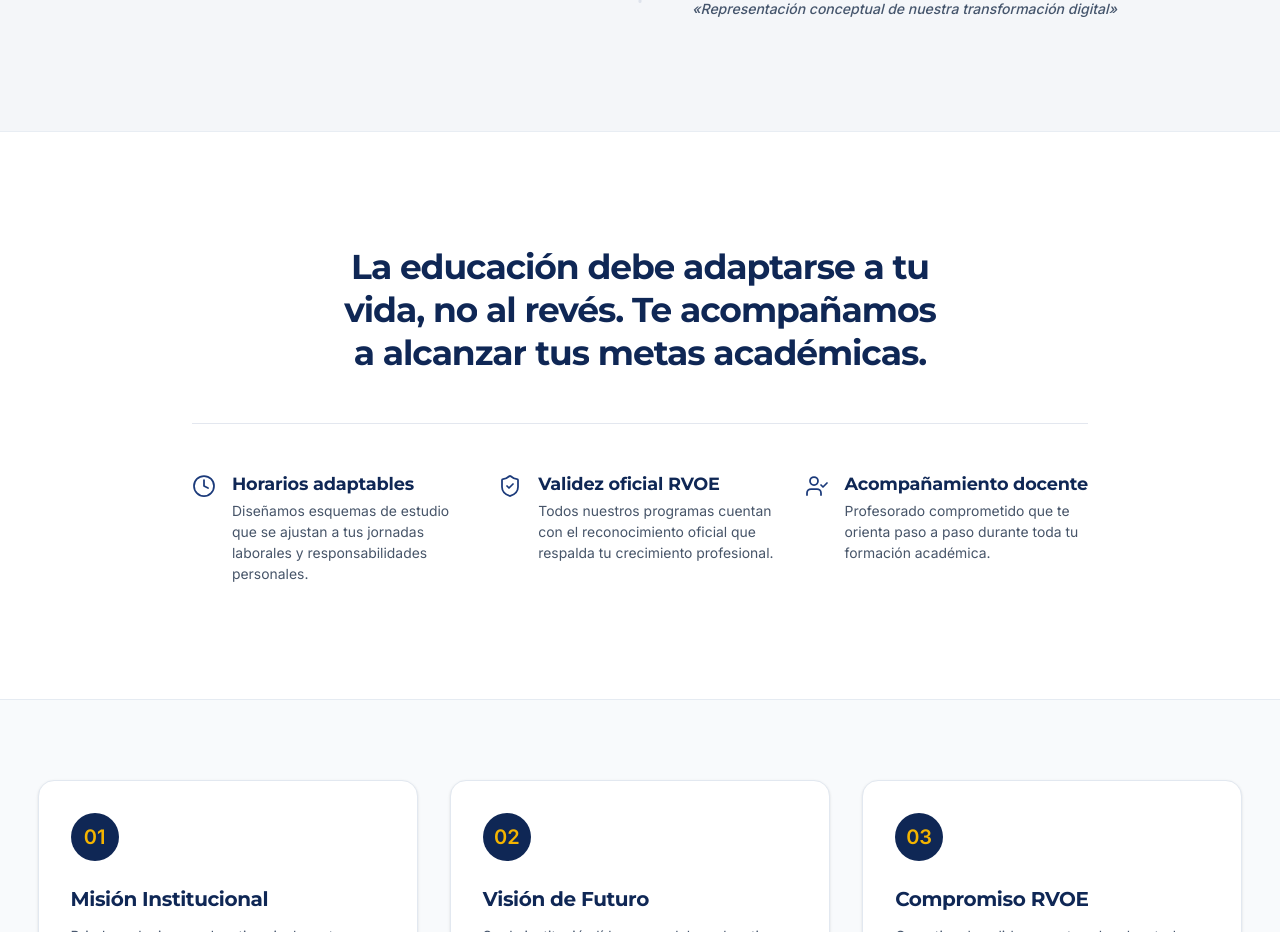
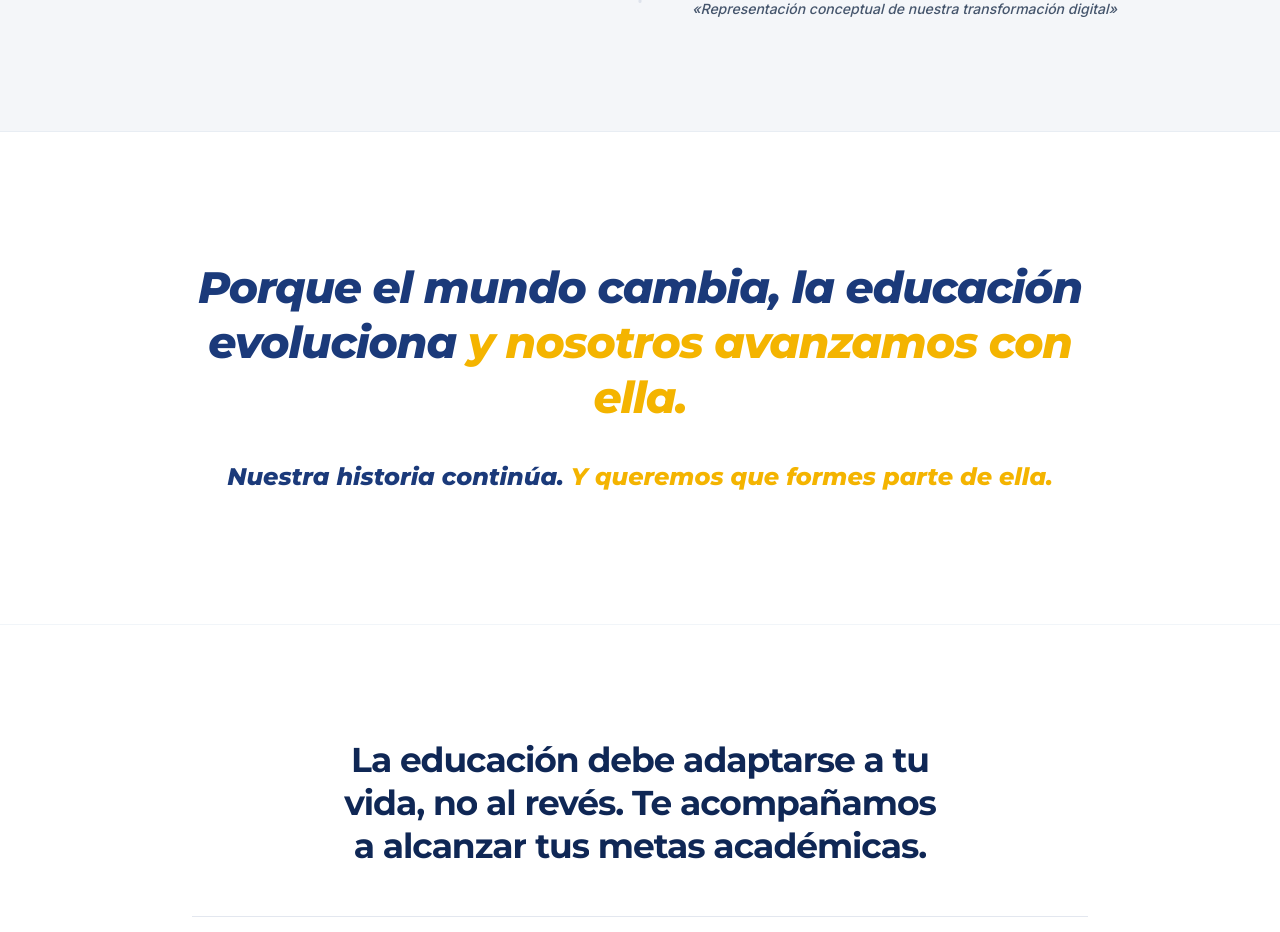
Before and after one commit to dmytro-webild/b02179c9-55a4-4431-96fc-35acbd36f5d2, a React (Vite) app: page /nosotros in a window 1280 px wide. Shown: the part 9531-10463 px from the top of the page. Built offline with nearby package versions, Linux system fonts and the light colour scheme.

Commit message:
Webild agent: Finaliza la línea del tiempo con un cierre centrado y elegan

```diff
--- a/src/pages/NosotrosPage.tsx
+++ b/src/pages/NosotrosPage.tsx
@@ -1002,6 +1002,35 @@ export default function NosotrosPage() {
         </div>
       </section>
 
+      {/* Editorial Cierre de la Línea del Tiempo */}
+      <section className="bg-white py-20 sm:py-28 lg:py-32 border-b border-slate-100 overflow-hidden">
+        <div className="mx-auto w-[var(--container)] px-4 sm:px-6 lg:px-8">
+          <motion.div
+            initial={{ opacity: 0, y: 24 }}
+            whileInView={{ opacity: 1, y: 0 }}
+            viewport={{ once: true }}
+            transition={{ duration: 0.8, ease: "easeOut" }}
+            className="flex flex-col items-center text-center max-w-4xl mx-auto"
+          >
+            {/* Texto Principal */}
+            <h3 className="font-['Montserrat'] font-extrabold italic text-2xl sm:text-4xl lg:text-[2.75rem] leading-[1.25] tracking-tight">
+              <span className="text-[#1B3A7A]">
+                Porque el mundo cambia, la educación evoluciona{" "}
+              </span>
+              <span className="text-[#F4B400] block sm:inline mt-1 sm:mt-0">
+                y nosotros avanzamos con ella.
+              </span>
+            </h3>
+
+            {/* Texto Secundario */}
+            <p className="mt-6 sm:mt-8 font-['Montserrat'] font-extrabold italic text-lg sm:text-2xl leading-relaxed">
+              <span className="text-[#1B3A7A]">Nuestra historia continúa. </span>
+              <span className="text-[#F4B400]">Y queremos que formes parte de ella.</span>
+            </p>
+          </motion.div>
+        </div>
+      </section>
+
       {/* Main Statement & Icon Row */}
       <div id="about" data-webild-section="AboutStatementIconRow" data-webild-section-id="AboutStatementIconRow-1" data-section="about">
         <AboutStatementIconRow
```
